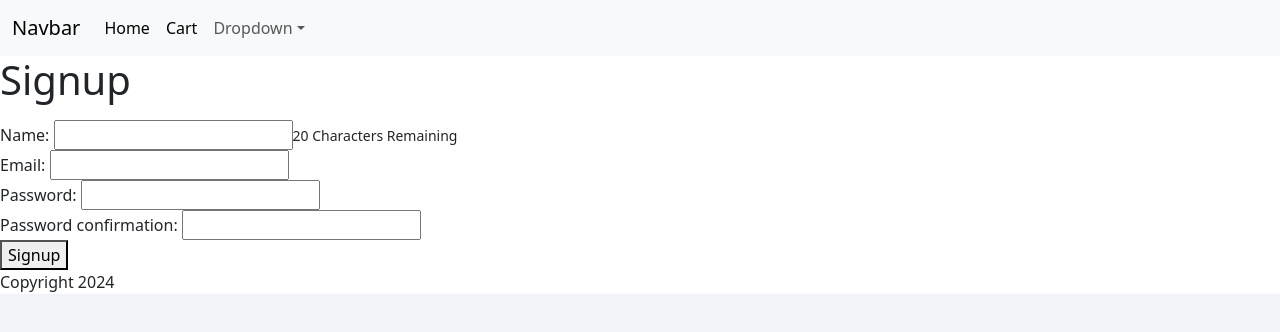
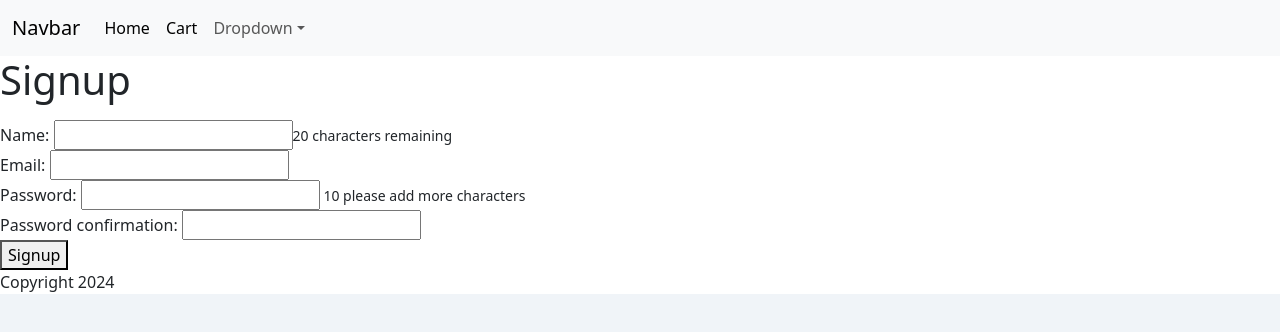
Before and after one commit to zackvalavanis/Mini-Capstone-Frontend, a React (Vite) app: page /SignupPage in a window 1280 px wide. Shown: the top 332 px of the page. Built offline with nearby package versions, Linux system fonts and the light colour scheme.

Commit message:
added password validation

```diff
--- a/src/SignupPage.jsx
+++ b/src/SignupPage.jsx
@@ -4,6 +4,7 @@ import { useState } from "react";
 export function SignupPage() {
   const [errors, setErrors] = useState([]);
   const [name, setName] = useState("");
+  const [password, setPassword] = useState("");
 
   const handleSubmit = (event) => {
     event.preventDefault();
@@ -34,13 +35,21 @@ export function SignupPage() {
 
         <div>
           Name: <input name="name" type="text" value={name} onChange={(event) => setName(event.target.value)}/>
-          <small>{20 - name.length} Characters Remaining</small>
+          <small>{20 - name.length > 0
+            ? `${20 - name.length} characters remaining`
+            : 'Maximum character limit reached'
+            }</small>
         </div>
         <div>
           Email: <input name="email" type="email" />
         </div>
         <div>
-          Password: <input name="password" type="password" />
+          Password: <input name="password" type="password" value={password} onChange={(event) => setPassword(event.target.value)}/>
+          <small> {10 - password.length > 0
+            ? `${10 - password.length} please add more characters`
+            : 'You have added enough characters'
+            }
+          </small>
         </div>
         <div>
           Password confirmation: <input name="password_confirmation" type="password" />
```
